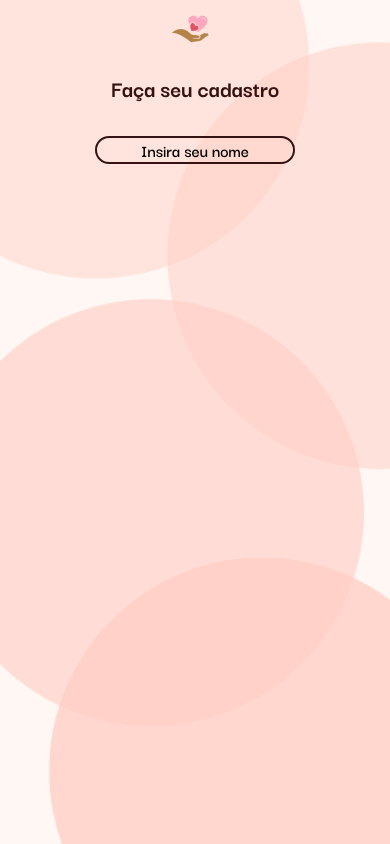
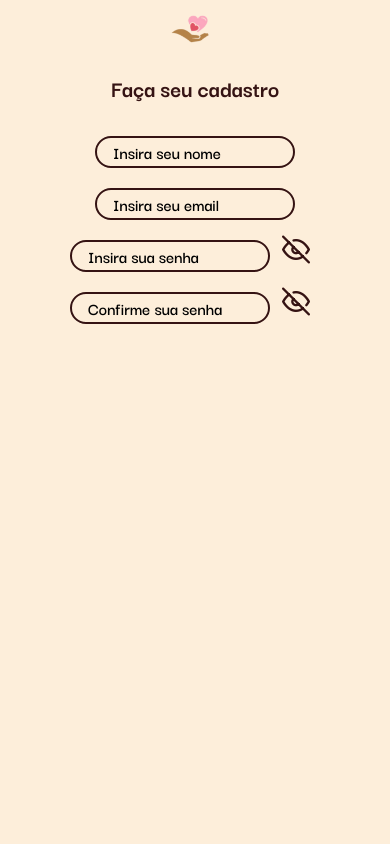
Before and after one commit to Tudo-De-Doacao/TudoDeDoacao, a React Native app: screen /Login in a window 390 px wide. Built offline with nearby package versions, Linux system fonts and the light colour scheme.

Commit message:
feat: Optimization of the Input feature

```diff
--- a/components/Header.js
+++ b/components/Header.js
@@ -21,12 +21,12 @@
 placeholder = "O que você procura?"
 autoCapitalize = "sentences"
 style={{...styles.inputComponent,
+textAlign: 'center',
 width: 30,
 height: 36,
 fontFamily: 'DGrotesque',
 fontWeight: 700,
 fontSize: 18}}
-
 maxLength = {16}
 />
 <Pressable
--- a/components/Input.js
+++ b/components/Input.js
@@ -1,15 +1,20 @@
-import { Text, TextInput, View }from 'react-native'
+import { TextInput, View, Pressable }from 'react-native';
+import Icon from 'react-native-vector-icons/Feather';
 
+import { useState } from 'react';
 import styles from '../styles/index';
-import typog from '../styles/type';
+import colors from '../styles/color';
 
-export default function Input ({ph}) {
+function Password ({secure, ph, autoComplete}) {
+   const [secureMode, setSecureMode] = useState(true)
 
-  return (
-      <View>
-
+  if (!secure)
+  {
+    return (
+    <View style={styles.headerSecure}>
         <TextInput
         placeholder = {ph}
+        autoComplete = {autoComplete}
         autoCapitalize = "sentences"
         maxLength = {32}
         style = {{...styles.inputComponent,
@@ -18,5 +23,30 @@
         fontSize: 18}}
         />
       </View>
+    );
+  }
+  return <View style = {styles.headerSecure}>
+        <TextInput
+        placeholder = {ph}
+        secureTextEntry = {secureMode ? true : false}
+        autoComplete = {autoComplete}
+        autoCapitalize = "sentences"
+        maxLength = {32}
+        style = {{...styles.inputComponent,
+        fontFamily: 'DGrotesque',
+        fontWeight: 600,
+        fontSize: 18}}
+        />
+        <Pressable
+      style={{...styles.iconCont, alignSelf : 'right'}}
+      onPress={() => setSecureMode(!secureMode)}>
+      <Icon name ={secureMode ? 'eye-off' : 'eye'} size={28} color='#351313' style={styles.iconHeader} />
+      </Pressable>
+      </View>
+}
+export default function Input ({ph, autoComplete, secure}) {
+
+  return (
+      <Password ph = {ph} autoComplete = {autoComplete} secure = {secure} />
   );
 }
--- a/src/pages/login.js
+++ b/src/pages/login.js
@@ -1,8 +1,9 @@
-import {ScrollView, View, Image, Text, ImageBackground} from 'react-native';
+import {ScrollView, View, Image, Text } from 'react-native';
+
 
 import styles from '../../styles/index';
 import typog from '../../styles/type';
-
+import colors from '../../styles/color'
 import Input from '../../components/Input'
 
 
@@ -10,12 +11,7 @@
 
 return (
 
-   <ScrollView showsVerticalScrollIndicator = {false} contentContainerStyle={styles.scroll}>
-   <ImageBackground
-          source={require('../../assets/BGHome.png')}
-          style={styles.bgimagem}
-          resizeMode = "cover"
-        />
+   <ScrollView showsVerticalScrollIndicator = {false} contentContainerStyle={{...styles.scroll, backgroundColor: colors.background, height: '100%'}}>
  <View style={styles.bodyPrin}>
  <Image
 source={require('../../assets/Logo.png')}
@@ -24,7 +20,23 @@
 Faça seu cadastro
 </Text>
 <Input
-ph = "Insira seu nome"/>
+ph = "Insira seu nome"
+autoComplete = "name"
+/>
+<Input
+ph = "Insira seu email"
+autoComplete = "email"
+/>
+<Input
+ph = "Insira sua senha"
+autoComplete = "new-password"
+secure = 'true'
+/>
+<Input
+ph = "Confirme sua senha"
+autoComplete = "password"
+secure = 'true'/>
+
 </View>
 </ScrollView>
 
--- a/styles/index.ts
+++ b/styles/index.ts
@@ -16,6 +16,11 @@
  iconTab :
   {
     padding: 6,
+ },
+ headerSecure:
+ {
+  flexDirection: 'row',
+  gap: 2,
  },
  headerBar:
  {
@@ -73,13 +78,13 @@
     marginTop: 6,
     marginBottom: 6,
     width: 200,
-    height: 70,
+    height: 32,
     borderWidth: 2,
     borderRadius: 20,
     borderColor: colors.marker,
     justifyContent: 'center',
     alignItems: 'center',
-    textAlign: 'center',
+    textAlign: 'left',
     textTrasnform: 'capitalize',
   },
   iconHeader:
```
